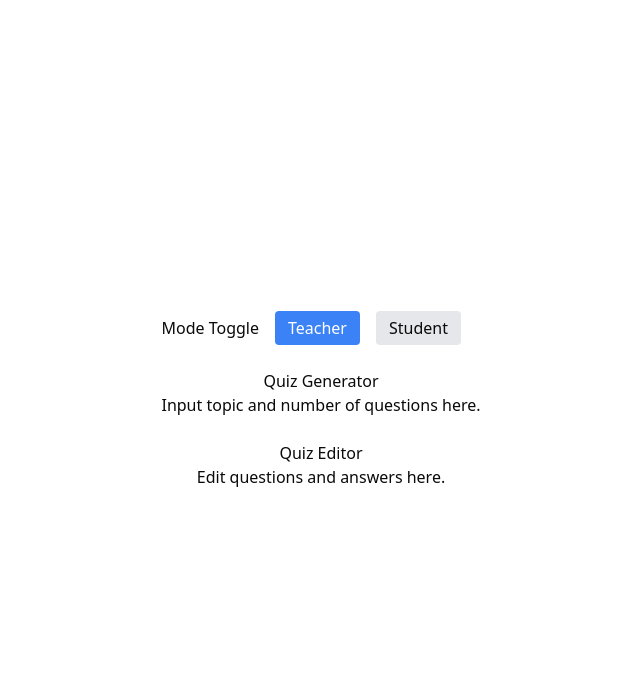
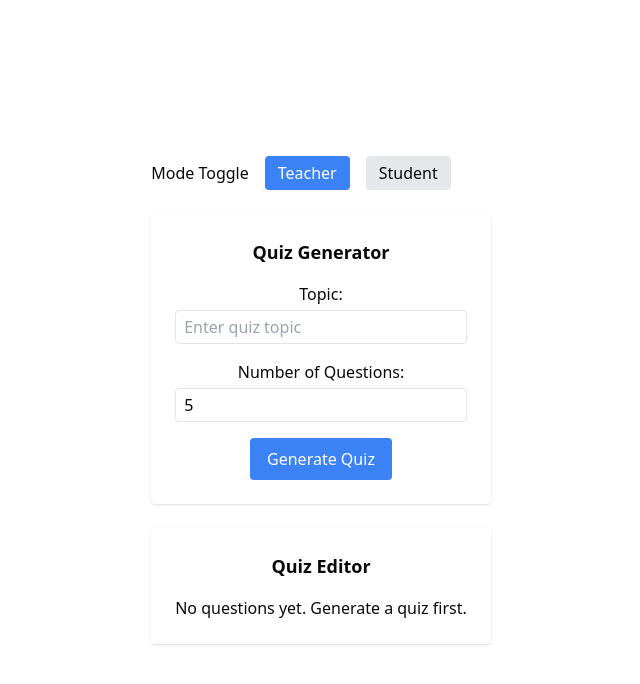
Before and after one commit to albe-martin/TeacherMCQ, a React (Vite) app: page / in a window 1280 px wide. Shown: the top 684 px of the page, without its empty margins (319-959 px from the left). Built offline with nearby package versions, Linux system fonts and the light colour scheme.

Commit message:
commit without real data
added ui components, teacher and student pages reflect correctly with the updates made

```diff
--- a/src/QuizEditor.jsx
+++ b/src/QuizEditor.jsx
@@ -1,12 +1,72 @@
 import React from "react";
+import { Card, CardHeader, CardContent } from "./components/ui/card";
+import { Input } from "./components/ui/input";
 
 // QuizEditor: Lets teachers edit questions and answers
-function QuizEditor() {
+function QuizEditor({ questions, setQuestions }) {
+  // Handler to update a question
+  const handleQuestionChange = (idx, value) => {
+    const updated = [...questions];
+    updated[idx].question = value;
+    setQuestions(updated);
+  };
+
+  // Handler to update an option
+  const handleOptionChange = (qIdx, oIdx, value) => {
+    const updated = [...questions];
+    updated[qIdx].options[oIdx] = value;
+    setQuestions(updated);
+  };
+
+  // Handler to set correct answer
+  const handleAnswerChange = (qIdx, aIdx) => {
+    const updated = [...questions];
+    updated[qIdx].answer_idx = aIdx;
+    setQuestions(updated);
+  };
+
   return (
-    <div>
-      <h2>Quiz Editor</h2>
-      <p>Edit questions and answers here.</p>
-    </div>
+    <Card>
+      <CardHeader>Quiz Editor</CardHeader>
+      <CardContent>
+        <div className="space-y-4">
+          {questions.length === 0 ? (
+            <p>No questions yet. Generate a quiz first.</p>
+          ) : (
+            questions.map((q, qIdx) => (
+              <Card key={qIdx} className="bg-gray-50">
+                <CardContent>
+                  <Input
+                    type="text"
+                    value={q.question}
+                    onChange={e => handleQuestionChange(qIdx, e.target.value)}
+                    className="mb-2"
+                  />
+                  <div className="space-y-1">
+                    {q.options.map((opt, oIdx) => (
+                      <div key={oIdx} className="flex items-center gap-2">
+                        <Input
+                          type="text"
+                          value={opt}
+                          onChange={e => handleOptionChange(qIdx, oIdx, e.target.value)}
+                          className="w-2/3"
+                        />
+                        <input
+                          type="radio"
+                          checked={q.answer_idx === oIdx}
+                          onChange={() => handleAnswerChange(qIdx, oIdx)}
+                        />
+                        <span>Correct</span>
+                      </div>
+                    ))}
+                  </div>
+                </CardContent>
+              </Card>
+            ))
+          )}
+        </div>
+      </CardContent>
+    </Card>
   );
 }
 
--- a/src/QuizGenerator.jsx
+++ b/src/QuizGenerator.jsx
@@ -1,12 +1,53 @@
 import React from "react";
+import { Card, CardHeader, CardContent } from "./components/ui/card";
+import { Input } from "./components/ui/input";
+import { Button } from "./components/ui/button";
 
 // QuizGenerator: Lets teachers input topic and number of questions, and generate quiz
-function QuizGenerator() {
+function QuizGenerator({ setQuestions }) {
+  const [topic, setTopic] = React.useState("");
+  const [numQuestions, setNumQuestions] = React.useState(5);
+
+  // Placeholder for generating questions
+  const handleGenerate = () => {
+    // Later: Call OpenAI API here
+    // For now, just set dummy questions
+    const dummyQuestions = Array.from({ length: numQuestions }, (_, i) => ({
+      question: `Sample question ${i + 1} about ${topic}`,
+      options: ["Option 1", "Option 2", "Option 3", "Option 4"],
+      answer_idx: 0
+    }));
+    setQuestions(dummyQuestions);
+  };
+
   return (
-    <div>
-      <h2>Quiz Generator</h2>
-      <p>Input topic and number of questions here.</p>
-    </div>
+    <Card>
+      <CardHeader>Quiz Generator</CardHeader>
+      <CardContent>
+        <div className="space-y-4">
+          <div>
+            <label className="block mb-1">Topic:</label>
+            <Input
+              type="text"
+              value={topic}
+              onChange={e => setTopic(e.target.value)}
+              placeholder="Enter quiz topic"
+            />
+          </div>
+          <div>
+            <label className="block mb-1">Number of Questions:</label>
+            <Input
+              type="number"
+              min={1}
+              max={20}
+              value={numQuestions}
+              onChange={e => setNumQuestions(Number(e.target.value))}
+            />
+          </div>
+          <Button onClick={handleGenerate}>Generate Quiz</Button>
+        </div>
+      </CardContent>
+    </Card>
   );
 }
 
--- a/src/StudentPreview.jsx
+++ b/src/StudentPreview.jsx
@@ -1,11 +1,63 @@
 import React from "react";
 
 // StudentPreview: Shows quiz as a student would see it
-function StudentPreview() {
+function StudentPreview({ questions }) {
+  const [answers, setAnswers] = React.useState(Array(questions.length).fill(null));
+  const [submitted, setSubmitted] = React.useState(false);
+
+  React.useEffect(() => {
+    setAnswers(Array(questions.length).fill(null));
+    setSubmitted(false);
+  }, [questions]);
+
+  const handleSelect = (qIdx, oIdx) => {
+    const updated = [...answers];
+    updated[qIdx] = oIdx;
+    setAnswers(updated);
+  };
+
+  const handleSubmit = () => {
+    setSubmitted(true);
+  };
+
+  const score = answers.reduce((acc, ans, idx) => {
+    if (ans === questions[idx]?.answer_idx) return acc + 1;
+    return acc;
+  }, 0);
+
   return (
-    <div>
+    <div className="space-y-4">
       <h2>Student Preview</h2>
-      <p>Take the quiz as a student here.</p>
+      {questions.length === 0 ? (
+        <p>No questions yet. Generate a quiz first.</p>
+      ) : (
+        <form onSubmit={e => { e.preventDefault(); handleSubmit(); }}>
+          {questions.map((q, qIdx) => (
+            <div key={qIdx} className="border rounded p-4 space-y-2">
+              <div className="font-semibold">{q.question}</div>
+              <div className="space-y-1">
+                {q.options.map((opt, oIdx) => (
+                  <label key={oIdx} className="flex items-center gap-2">
+                    <input
+                      type="radio"
+                      name={`q${qIdx}`}
+                      checked={answers[qIdx] === oIdx}
+                      disabled={submitted}
+                      onChange={() => handleSelect(qIdx, oIdx)}
+                    />
+                    {opt}
+                  </label>
+                ))}
+              </div>
+            </div>
+          ))}
+          {!submitted ? (
+            <button type="submit" className="bg-green-500 text-white px-4 py-2 rounded mt-2">Submit</button>
+          ) : (
+            <div className="mt-4 text-lg font-bold">Your score: {score} / {questions.length}</div>
+          )}
+        </form>
+      )}
     </div>
   );
 }
--- /dev/null
+++ b/src/components/ui/button.jsx
@@ -0,0 +1,15 @@
+import * as React from "react";
+
+export function Button({ children, variant = "default", ...props }) {
+  const base = "px-4 py-2 rounded font-medium transition-colors focus:outline-none";
+  const variants = {
+    default: "bg-blue-500 text-white hover:bg-blue-600",
+    secondary: "bg-gray-200 text-gray-800 hover:bg-gray-300",
+    danger: "bg-red-500 text-white hover:bg-red-600"
+  };
+  return (
+    <button className={`${base} ${variants[variant] || variants.default}`} {...props}>
+      {children}
+    </button>
+  );
+}
--- /dev/null
+++ b/src/components/ui/card.jsx
@@ -0,0 +1,13 @@
+import * as React from "react";
+
+export function Card({ children, className = "" }) {
+  return <div className={`bg-white shadow rounded p-6 ${className}`}>{children}</div>;
+}
+
+export function CardHeader({ children, className = "" }) {
+  return <div className={`mb-4 font-bold text-lg ${className}`}>{children}</div>;
+}
+
+export function CardContent({ children, className = "" }) {
+  return <div className={className}>{children}</div>;
+}
--- /dev/null
+++ b/src/components/ui/input.jsx
@@ -0,0 +1,10 @@
+import * as React from "react";
+
+export const Input = React.forwardRef(({ className = "", ...props }, ref) => (
+  <input
+    ref={ref}
+    className={`border px-2 py-1 rounded w-full focus:ring-2 focus:ring-blue-500 ${className}`}
+    {...props}
+  />
+));
+Input.displayName = "Input";
```
